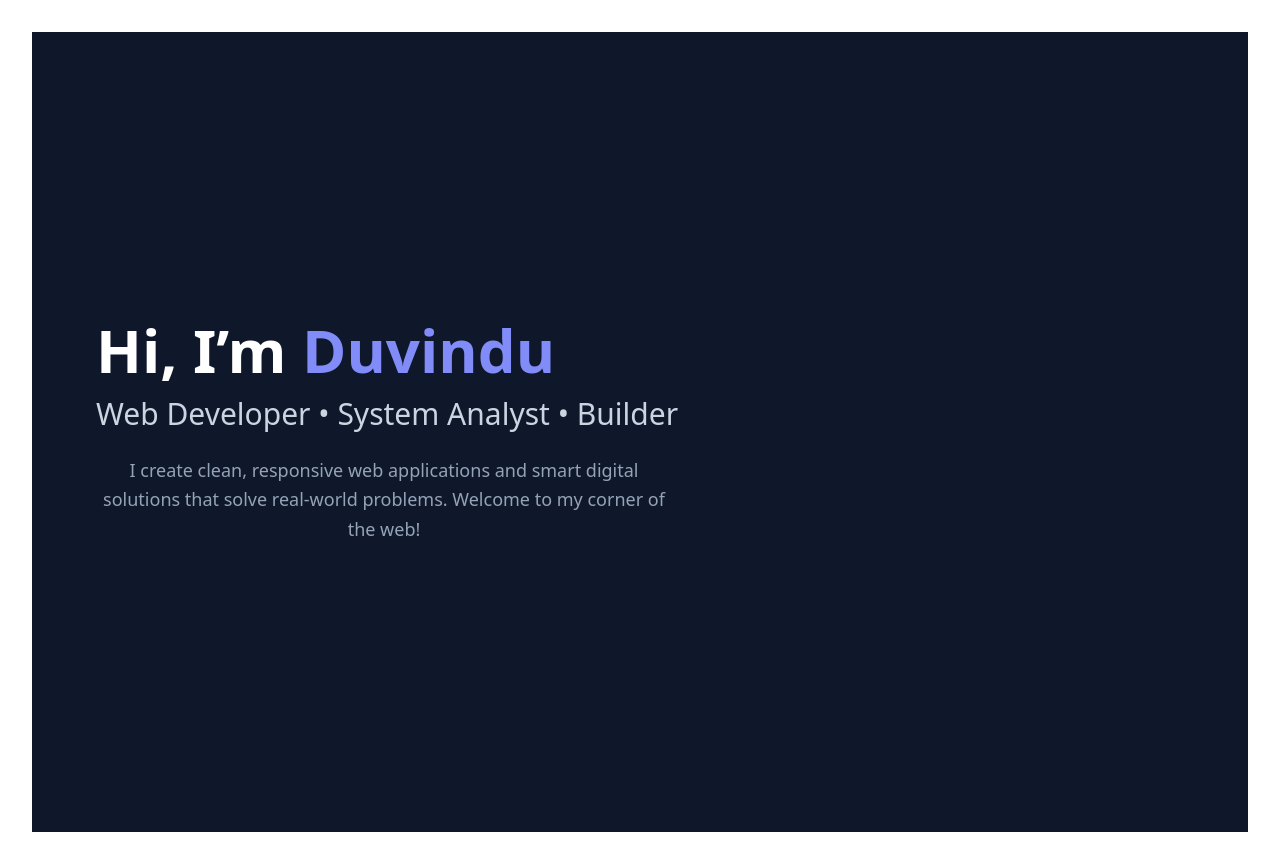
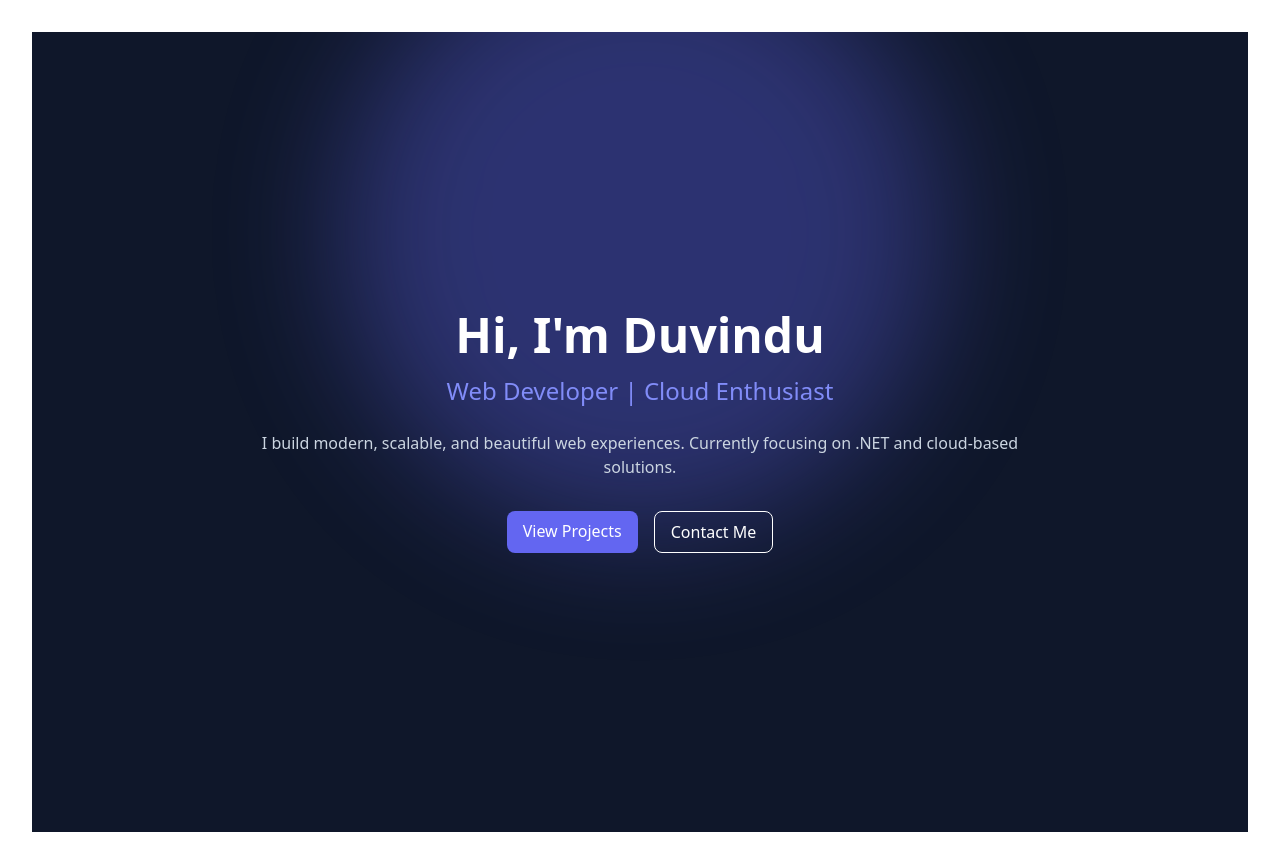
Before and after one commit to DuvinduRathnayake/Portfolio-2025, a React (Vite) app in the folder duvindu-portfolio/: page / in a window 1280 px wide. Built offline with nearby package versions, Linux system fonts and the light colour scheme.

Commit message:
Install framer motion and made changes to hero section

```diff
--- a/duvindu-portfolio/package.json
+++ b/duvindu-portfolio/package.json
@@ -10,6 +10,7 @@
     "preview": "vite preview"
   },
   "dependencies": {
+    "framer-motion": "^12.23.12",
     "react": "^19.1.0",
     "react-dom": "^19.1.0"
   },
--- a/duvindu-portfolio/src/sections/Hero.jsx
+++ b/duvindu-portfolio/src/sections/Hero.jsx
@@ -1,20 +1,83 @@
-function Hero() {
+import React from 'react';
+import { motion } from 'framer-motion';
+
+const Hero = () => {
   return (
-    <section className='min-h-screen flex flex-col justify-center items-start px-6 sm:px-16 bg-slate-900 text-white'>
-      <h1 className='text-5xl sm:text-6xl font-bold mb-4'>
-        Hi, I’m <span className='text-indigo-400'>Duvindu</span>
-      </h1>
+    // Full-screen hero section with dark background
+    <section className='relative overflow-hidden min-h-screen flex items-center justify-center px-6 bg-slate-900 text-white'>
+      {/* 🔵 Glowing background blob using Tailwind */}
+      <div
+        className='
+          absolute
+          top-[-100px] left-1/2 -translate-x-1/2
+          w-[600px] h-[600px]
+          bg-indigo-500 opacity-20
+          rounded-full blur-3xl
+          animate-pulse
+          z-0'
+      ></div>
 
-      <h2 className='text-2xl sm:text-3xl text-slate-300 mb-6'>
-        Web Developer • System Analyst • Builder
-      </h2>
+      {/* 🧠 Main content block with Framer Motion animation */}
+      <motion.div
+        className='relative z-10 max-w-3xl text-center'
+        initial={{ opacity: 0, y: 30 }}
+        animate={{ opacity: 1, y: 0 }}
+        transition={{ duration: 0.6, ease: 'easeOut' }}
+      >
+        {/* ✨ Main heading */}
+        <motion.h1
+          className='text-4xl sm:text-5xl font-bold mb-4'
+          initial={{ opacity: 0, y: 20 }}
+          animate={{ opacity: 1, y: 0 }}
+          transition={{ delay: 0.2 }}
+        >
+          Hi, I'm Duvindu
+        </motion.h1>
 
-      <p className='max-w-xl text-lg text-slate-400 leading-relaxed'>
-        I create clean, responsive web applications and smart digital solutions
-        that solve real-world problems. Welcome to my corner of the web!
-      </p>
+        {/* 🧑‍💻 Subheading */}
+        <motion.h2
+          className='text-xl sm:text-2xl text-indigo-400 font-medium mb-6'
+          initial={{ opacity: 0, y: 20 }}
+          animate={{ opacity: 1, y: 0 }}
+          transition={{ delay: 0.4 }}
+        >
+          Web Developer | Cloud Enthusiast
+        </motion.h2>
+
+        {/* 📝 Short intro paragraph */}
+        <motion.p
+          className='text-slate-300 mb-8'
+          initial={{ opacity: 0, y: 20 }}
+          animate={{ opacity: 1, y: 0 }}
+          transition={{ delay: 0.6 }}
+        >
+          I build modern, scalable, and beautiful web experiences. Currently
+          focusing on .NET and cloud-based solutions.
+        </motion.p>
+
+        {/* 🔘 CTA Buttons */}
+        <motion.div
+          className='flex gap-4 justify-center'
+          initial={{ opacity: 0, y: 20 }}
+          animate={{ opacity: 1, y: 0 }}
+          transition={{ delay: 0.8 }}
+        >
+          <a
+            href='#projects'
+            className='bg-indigo-500 hover:bg-indigo-600 text-white py-2 px-4 rounded-lg transition'
+          >
+            View Projects
+          </a>
+          <a
+            href='#contact'
+            className='border border-white py-2 px-4 rounded-lg hover:bg-white hover:text-slate-900 transition'
+          >
+            Contact Me
+          </a>
+        </motion.div>
+      </motion.div>
     </section>
   );
-}
+};
 
 export default Hero;
```
Also changed, not shown: 1 other file (tests, documents, lock files or other folders).
